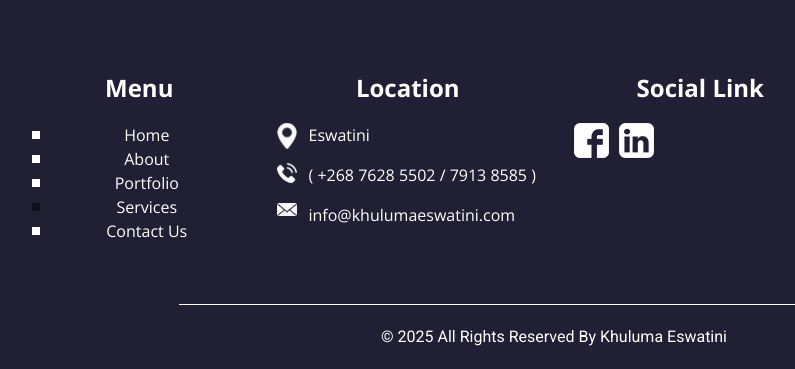
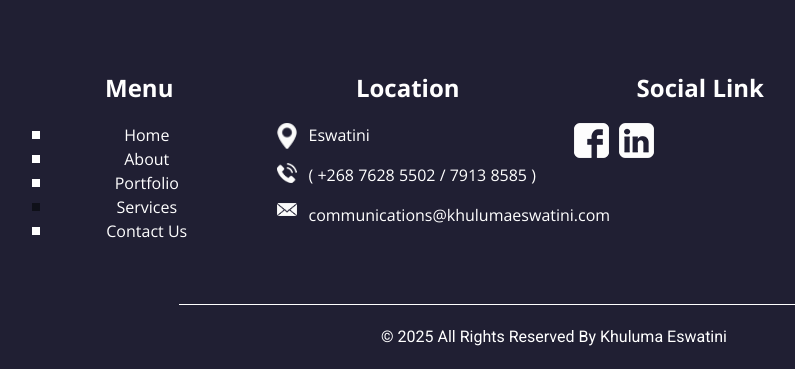
Before and after one commit to Sibogoje/khuluma, a PHP site: page /index.php in a window 1280 px wide. Shown: the part 1835-2204 px from the top of the page, without its empty margins (86-881 px from the left). Run offline with PHP 8.4, Linux system fonts and the light colour scheme; some libraries are stand-ins or nearby versions.

Commit message:
fix: update contact email in footer.php for accuracy

```diff
--- a/footer.php
+++ b/footer.php
@@ -51,7 +51,7 @@
             <div>
               <img src="images/envelope.png" alt="" />
               <p>
-                info@khulumaeswatini.com
+                communications@khulumaeswatini.com
               </p>
             </div>
           </div>
```
